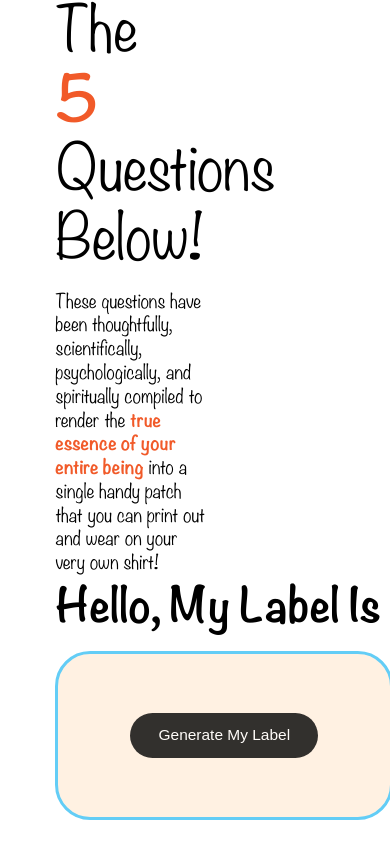
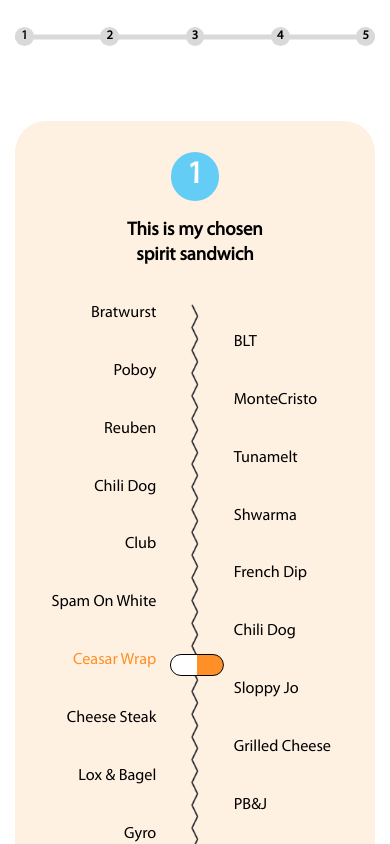
Before and after one commit to HasiburRahman-hr11/ami-reily-label, a React (Create React App) app: page / in a window 390 px wide. Shown: the part 580-1424 px from the top of the page. Built offline with nearby package versions, Linux system fonts and the light colour scheme.

Commit message:
responsive

```diff
--- a/src/Components/Homepage/QuestionsWrapper.jsx
+++ b/src/Components/Homepage/QuestionsWrapper.jsx
@@ -15,16 +15,20 @@ let settings = {
   centerMode: false,
   responsive: [
     {
-      breakpoint: 1024,
+      breakpoint: 1025,
       settings: {
         slidesToShow: 2,
       },
     },
     {
-      breakpoint: 640,
+      breakpoint: 901,
       settings: {
-        slidesToShow: 1,
+        slidesToShow: 1.3,
       },
+    },
+    {
+      breakpoint: 641,
+      settings: "unslick", // Destroys slick at this breakpoint
     },
   ],
 };
--- a/src/Components/Homepage/SingleQuestion.jsx
+++ b/src/Components/Homepage/SingleQuestion.jsx
@@ -1,12 +1,45 @@
 import React, { useEffect, useRef, useState } from "react";
 
-const SingleQuestion = ({ questionData, index, setLabels, labels, isComplete }) => {
+const SingleQuestion = ({
+  questionData,
+  index,
+  setLabels,
+  labels,
+  isComplete,
+}) => {
   const [value, setValue] = useState(
     Math.floor(questionData.answers.length / 2)
   );
-  const [activeColor, setActiveColor] = useState('#FF9027')
+  const [activeColor, setActiveColor] = useState("#FF9027");
 
-  const [colors, setColors] = useState(['#FF9027', '#fa9856', '#ee6f57', '#fabc60','#d65a31','#e6a4b4', '#a3de83','#ffd5be', '#d3a284', '#ea9085','#fdba9a','#ff6337','#fab57a','#e67a7a', '#f4adad','#ff8b00', '#ff8264', '#ffb03b', '#efa35c', '#aedadd', '#ffc7c7', '#d2ebcd', '#9ed9c5', '#ffc0d0', '#ffb677', '#e79e85']);
+  const [colors, setColors] = useState([
+    "#FF9027",
+    "#fa9856",
+    "#ee6f57",
+    "#fabc60",
+    "#d65a31",
+    "#e6a4b4",
+    "#a3de83",
+    "#ffd5be",
+    "#d3a284",
+    "#ea9085",
+    "#fdba9a",
+    "#ff6337",
+    "#fab57a",
+    "#e67a7a",
+    "#f4adad",
+    "#ff8b00",
+    "#ff8264",
+    "#ffb03b",
+    "#efa35c",
+    "#aedadd",
+    "#ffc7c7",
+    "#d2ebcd",
+    "#9ed9c5",
+    "#ffc0d0",
+    "#ffb677",
+    "#e79e85",
+  ]);
 
   useEffect(() => {
     const answerDiv = document.getElementById(`answerBox-${index + 1}`);
@@ -16,19 +49,48 @@ const SingleQuestion = ({ questionData, index, setLabels, labels, isComplete })
   });
 
   const handleChange = (index, labelWord, e) => {
-    e.target.classList.add('active')
+    e.target.classList.add("active");
     const newLabels = [...labels];
     newLabels[index] = labelWord;
     setLabels(newLabels);
 
-    const currentColor = colors[value] !== undefined ? colors[value] : '#FF9027';
+    const currentColor =
+      colors[value] !== undefined ? colors[value] : "#FF9027";
     setActiveColor(currentColor);
-    if(Number.parseInt(value) % 2 === 0){
-      e.target.style.setProperty("--thumb-color", `linear-gradient(to top, ${currentColor} 50%, white 50%)`);
-    }else{
-      e.target.style.setProperty("--thumb-color", `linear-gradient(to top, white 50%, ${currentColor} 50%)`);
+    if (Number.parseInt(value) % 2 === 0) {
+      e.target.style.setProperty(
+        "--thumb-color",
+        `linear-gradient(to top, ${currentColor} 50%, white 50%)`
+      );
+    } else {
+      e.target.style.setProperty(
+        "--thumb-color",
+        `linear-gradient(to top, white 50%, ${currentColor} 50%)`
+      );
     }
+  };
 
+  const handleLabelClick = (index, labelWord, input) => {
+
+    input.classList.add("active");
+    const newLabels = [...labels];
+    newLabels[index] = labelWord;
+    setLabels(newLabels);
+
+    const currentColor =
+      colors[value] !== undefined ? colors[value] : "#FF9027";
+    setActiveColor(currentColor);
+    if (Number.parseInt(value) % 2 === 0) {
+      input.style.setProperty(
+        "--thumb-color",
+        `linear-gradient(to top, ${currentColor} 50%, white 50%)`
+      );
+    } else {
+      input.style.setProperty(
+        "--thumb-color",
+        `linear-gradient(to top, white 50%, ${currentColor} 50%)`
+      );
+    }
   };
 
   // Create a ref for the input element
@@ -52,7 +114,10 @@ const SingleQuestion = ({ questionData, index, setLabels, labels, isComplete })
       <div className="question-number circle-center-text mx-auto">
         {index + 1}
       </div>
-      <h4 className="text-center question" dangerouslySetInnerHTML={{__html:questionData.question}}></h4>
+      <h4
+        className="text-center question"
+        dangerouslySetInnerHTML={{ __html: questionData.question }}
+      ></h4>
       <div className="answer-wrapper relative">
         <div className="range-box">
           <div className="range-line">
@@ -74,8 +139,8 @@ const SingleQuestion = ({ questionData, index, setLabels, labels, isComplete })
                 handleChange(index, labelWord, e);
                 setValue(e.target.value);
               }}
-              style={{ '--thumb-color': colors[0] }}
-              disabled={labels[index -1] === null || isComplete}
+              style={{ "--thumb-color": colors[0] }}
+              disabled={labels[index - 1] === null || isComplete}
             />
           </div>
         </div>
@@ -87,7 +152,21 @@ const SingleQuestion = ({ questionData, index, setLabels, labels, isComplete })
                 Number.parseInt(value) === Number.parseInt(i + 1) && "active"
               }`}
               key={i}
-              style={{color: Number.parseInt(value) === Number.parseInt(i + 1) && activeColor}}
+              style={{
+                color:
+                  Number.parseInt(value) === Number.parseInt(i + 1) &&
+                  activeColor,
+              }}
+              onClick={() => {
+                const rangeInput = document.getElementById(
+                  `answerRange-${index + 1}`
+                );
+                if(labels[index - 1] === null || isComplete){
+                  return;
+                }
+                setValue(i + 1);
+                handleLabelClick(index, answerData.labelWord, rangeInput);
+              }}
             >
               {answerData.answer}
             </div>
--- a/src/index.css
+++ b/src/index.css
@@ -181,11 +181,11 @@ h2 {
   font-weight: 700;
   font-size: 6.2rem;
 }
-h3{
+h3 {
   font-size: 5rem;
   font-family: "MyriadPro";
 }
-h4{
+h4 {
   font-size: 3rem;
   font-family: "MyriadPro";
 }
@@ -215,11 +215,11 @@ p span {
   justify-content: center;
   align-items: center;
 }
-.btn.disabled{
+.btn.disabled {
   cursor: not-allowed;
   opacity: 0.8;
 }
-.btn.active-label-btn{
+.btn.active-label-btn {
   background-color: #11b55d;
   border-color: #11b55d;
 }
@@ -283,14 +283,14 @@ p span {
   z-index: 10;
   padding: 0.7rem;
 }
-.hp-intro-steps .step.active{
-  background-color: #63CDF6;
+.hp-intro-steps .step.active {
+  background-color: #63cdf6;
 }
 .hp-intro-steps .step img {
   width: 100%;
   height: auto;
 }
-.label-text span{
+.label-text span {
   font-size: 4rem;
   font-family: "Noteworthy";
   font-weight: 700;
@@ -326,13 +326,13 @@ p span {
 .question-wrapper::-webkit-scrollbar-thumb:hover {
   background: #fcc993;
 }
-.question-wrapper .slick-track{
+.question-wrapper .slick-track {
   display: flex !important;
 }
-.question-wrapper .slick-slide{
+.question-wrapper .slick-slide {
   height: inherit;
 }
-.question-wrapper .slick-slide>div{
+.question-wrapper .slick-slide > div {
   height: 100%;
 }
 .single-question {
@@ -352,27 +352,28 @@ p span {
   width: 7.8rem;
   height: 7.8rem;
 }
-.single-question .question{
+.single-question .question {
   margin-top: 3rem;
 }
-.answer-wrapper{
+.answer-wrapper {
   margin-top: 5rem;
 }
-.answer-item{
+.answer-item {
   width: 38%;
   text-align: right;
   padding: 0.63rem 0;
   font-size: 2.6rem;
   font-weight: 400;
+  cursor: pointer;
 }
-.answer-item.active{
-  color: #FF9027;
+.answer-item.active {
+  color: #ff9027;
 }
-.answer-item:nth-of-type(even){
+.answer-item:nth-of-type(even) {
   text-align: left;
   margin-left: auto;
 }
-.answer-wrapper .range-box{
+.answer-wrapper .range-box {
   width: 9rem;
   height: 100%;
   position: absolute;
@@ -381,17 +382,17 @@ p span {
   transform: translateX(-50%);
   text-align: center;
 }
-.answer-wrapper .range-box .range-line{
+.answer-wrapper .range-box .range-line {
   width: 10px;
   margin: 0 auto;
   height: 100%;
   margin-top: 0.7rem;
 }
-.answer-wrapper .range-box .range-line img{
+.answer-wrapper .range-box .range-line img {
   height: 100%;
   width: auto;
 }
-.range-input-box{
+.range-input-box {
   position: absolute;
   top: 0.7rem;
   left: 0;
@@ -427,16 +428,16 @@ p span {
   width: 3.5rem;
   height: 8.6rem;
   /* background: linear-gradient(to top, white 50%, #FF9027 50%); */
-  background: linear-gradient(to top, white 50%, #FF9027 50%);
+  background: linear-gradient(to top, white 50%, #ff9027 50%);
   cursor: pointer;
   border-radius: 4rem;
   border: 1px solid #000;
   margin-top: -4rem; /* Centers the thumb on the track */
 }
-.vertical-slider.active::-webkit-slider-thumb{
+.vertical-slider.active::-webkit-slider-thumb {
   background: var(--thumb-color);
 }
-.vertical-slider:disabled::-webkit-slider-thumb{
+.vertical-slider:disabled::-webkit-slider-thumb {
   background: linear-gradient(to top, #e3e3e3 50%, #f5c08f 50%);
   cursor: not-allowed;
 }
@@ -454,16 +455,16 @@ p span {
 .vertical-slider::-moz-range-thumb {
   width: 3.5rem;
   height: 8.6rem;
-  background: linear-gradient(to top, white 50%,  #FF9027 50%);
+  background: linear-gradient(to top, white 50%, #ff9027 50%);
   cursor: pointer;
   border-radius: 4rem;
   border: 1px solid #000;
   margin-top: -4rem; /* Centers the thumb on the track */
 }
-.vertical-slider.active::-moz-range-thumb{
+.vertical-slider.active::-moz-range-thumb {
   background: var(--thumb-color);
 }
-.vertical-slider:disabled::-moz-range-thumb{
+.vertical-slider:disabled::-moz-range-thumb {
   background: linear-gradient(to top, #e3e3e3 50%, #f5c08f 50%);
   cursor: not-allowed;
 }
@@ -497,16 +498,16 @@ p span {
 .vertical-slider::-ms-thumb {
   width: 3.5rem;
   height: 8.6rem;
-  background: linear-gradient(to top, white 50%,  #FF9027 50%);
+  background: linear-gradient(to top, white 50%, #ff9027 50%);
   cursor: pointer;
   border-radius: 4rem;
   border: 1px solid #000;
   margin-top: -4rem; /* Centers the thumb on the track */
 }
-.vertical-slider.active::-ms-thumb{
+.vertical-slider.active::-ms-thumb {
   background: var(--thumb-color);
 }
-.vertical-slider:disabled::-ms-thumb{
+.vertical-slider:disabled::-ms-thumb {
   background: linear-gradient(to top, #e3e3e3 50%, #f5c08f 50%);
   cursor: not-allowed;
 }
@@ -561,3 +562,52 @@ input[type="range"]:focus-visible {
     font-size: 44%;
   }
 }
+@media screen and (max-width: 1024px) {
+  h1 {
+    font-size: 6rem;
+  }
+  h2 {
+    font-size: 4rem;
+  }
+  .container {
+    width: 100%;
+    padding: 0 15px;
+  }
+  .hp-intro-left {
+    width: 100%;
+    margin-bottom: 7rem;
+  }
+  .question-wrapper {
+    width: 100%;
+    padding: 0 15px;
+  }
+  .hp-intro-left h1 br {
+    display: none;
+  }
+  .hp-intro-left p {
+    max-width: 100%;
+  }
+}
+@media screen and (max-width: 768px) {
+  .single-question {
+    padding: 5rem 3rem;
+    margin: 0 1.5rem;
+  }
+}
+
+@media screen and (max-width: 640px) {
+  .single-question {
+    padding: 5rem 3rem;
+    margin: 0 0 4rem 0;
+  }
+}
+@media screen and (max-width: 450px){
+  html{
+    font-size: 1.6vw;
+  }
+  .hp-label-box,
+  .hp-intro-right{
+    width: 100%;
+    min-width: none;
+  }
+}
```
